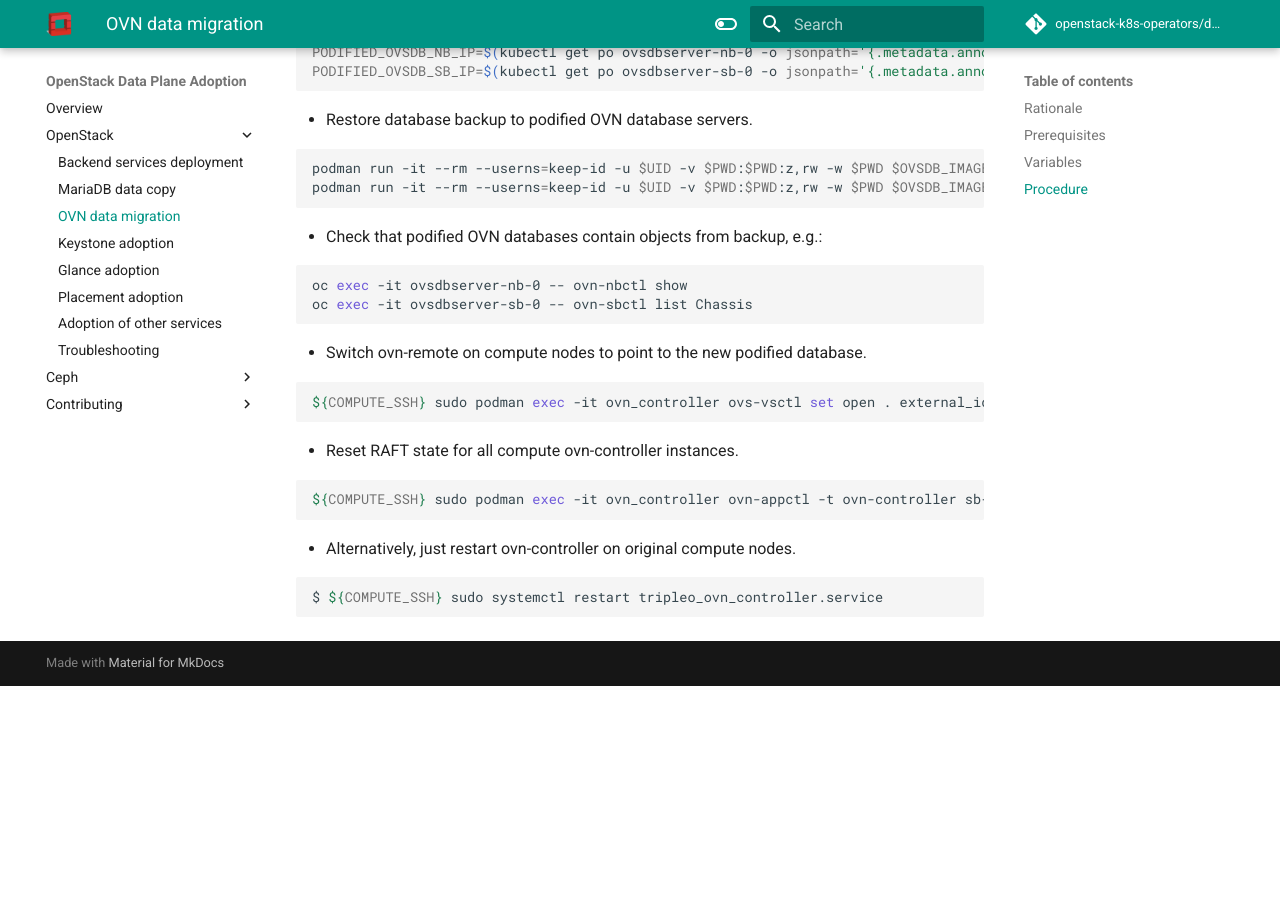
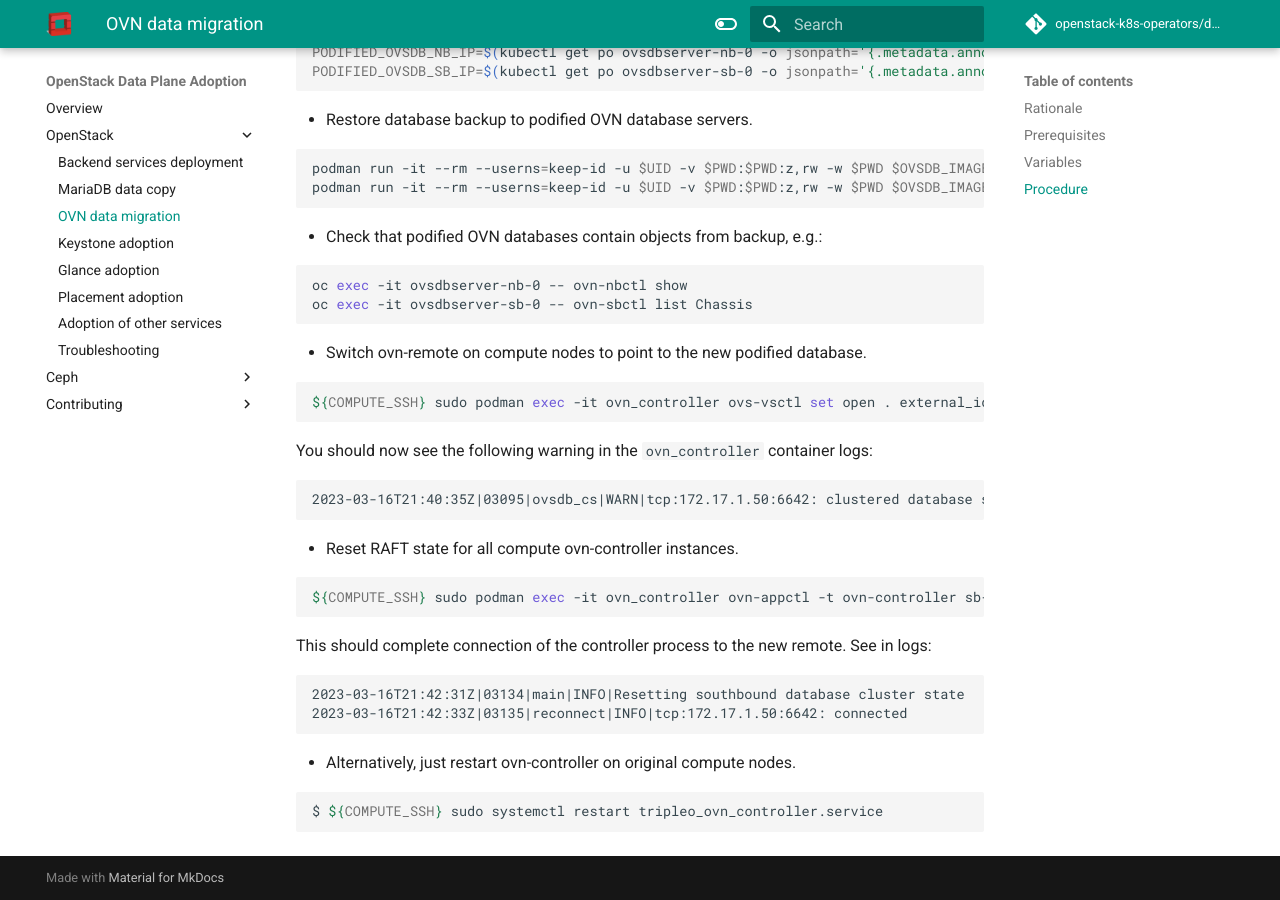
Before and after one commit to openstack-k8s-operators/data-plane-adoption, an MkDocs documentation site: the page built from docs/openstack/ovn_adoption.md, in a window 1280 px wide and 900 px high, scrolled down 1934 px. Built offline with MkDocs 1.6.1 and Material for MkDocs 9.7.7, drawn with Linux system fonts in a browser that asks for light colours; comment, search, counter and statistics services are not loaded; the version menu is left out; before the commit the page ends 2620 px from its top, so only the background shows below that.

Commit message:
ovn: added log messages from ovn_controller process for context

````diff
--- a/docs/openstack/ovn_adoption.md
+++ b/docs/openstack/ovn_adoption.md
@@ -109,10 +109,23 @@ oc exec -it ovsdbserver-sb-0 -- ovn-sbctl list Chassis
 ${COMPUTE_SSH} sudo podman exec -it ovn_controller ovs-vsctl set open . external_ids:ovn-remote=tcp:$PODIFIED_OVSDB_SB_IP:6642
 ```
 
+You should now see the following warning in the `ovn_controller` container logs:
+
+```
+2023-03-16T21:40:35Z|03095|ovsdb_cs|WARN|tcp:172.17.1.50:6642: clustered database server has stale data; trying another server
+```
+
 - Reset RAFT state for all compute ovn-controller instances.
 
 ```bash
 ${COMPUTE_SSH} sudo podman exec -it ovn_controller ovn-appctl -t ovn-controller sb-cluster-state-reset
+```
+
+This should complete connection of the controller process to the new remote. See in logs:
+
+```
+2023-03-16T21:42:31Z|03134|main|INFO|Resetting southbound database cluster state
+2023-03-16T21:42:33Z|03135|reconnect|INFO|tcp:172.17.1.50:6642: connected
 ```
 
 - Alternatively, just restart ovn-controller on original compute nodes.
````
